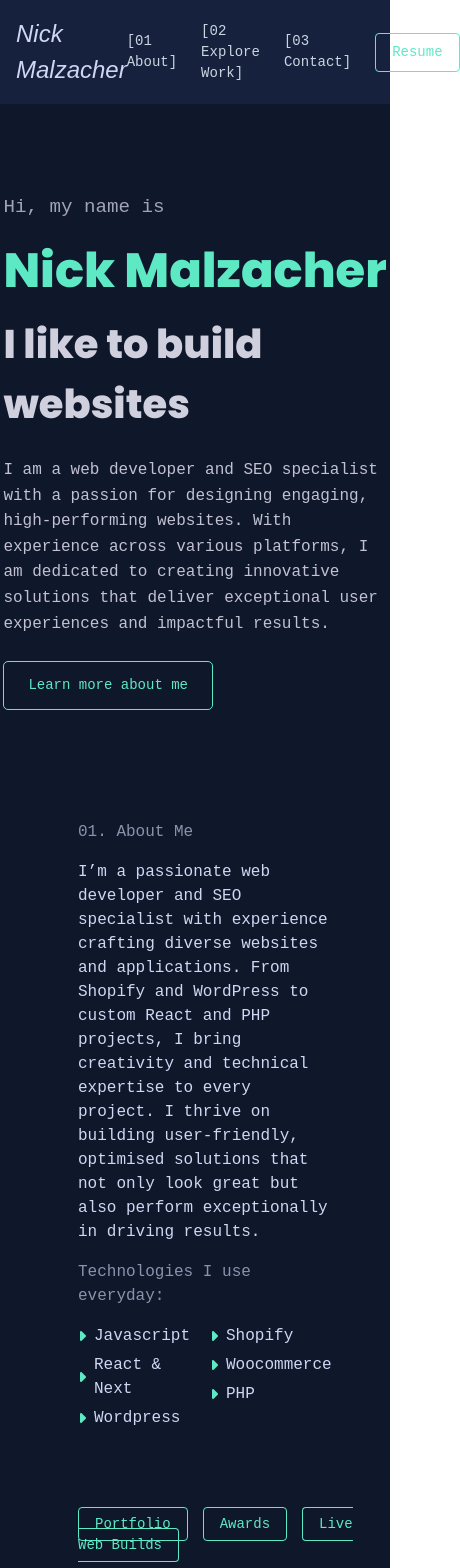
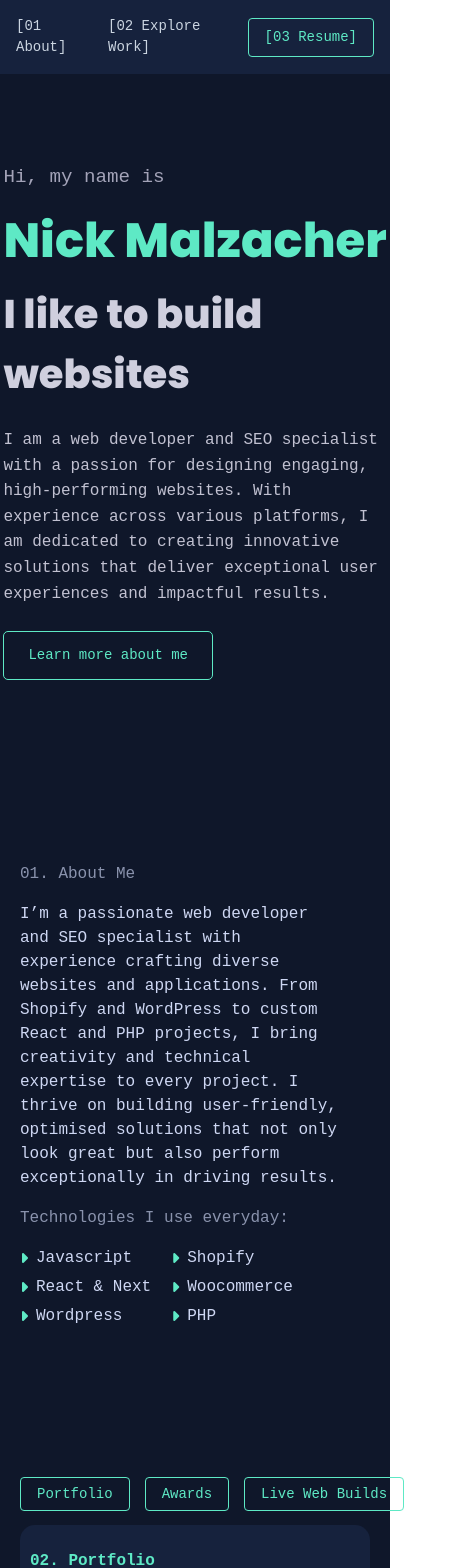
Before and after one commit to Malzacher/react-portfolio, a React (Vite) app: page / in a window 390 px wide. Shown: the top 1568 px of the page, 460 px wide, since content can reach past the window. Built offline with nearby package versions, Linux system fonts and the light colour scheme.

Commit message:
Final Updates

```diff
--- a/components/Experience/Portfolio.jsx
+++ b/components/Experience/Portfolio.jsx
@@ -5,7 +5,7 @@ export default function Portfolio() {
   return (
     <div>
       <h2>02. Portfolio</h2>
-      <Left title={"React Portfolio"} image={"/react-portfolio/React-Portfolio.png"} ghLink={"https://malzacher.github.io/react-portfolio/"} repoLink={"https://github.com/Malzacher/react-portfolio"}> I built this Tic Tac Toe game as a learning project using React. The app features a sleek and responsive design with player names, a dynamic game board, and a 'Game Over' screen that displays the winner. Users can easily reset the game and play again with the rematch button. This project helped me deepen my understanding of React's state management and component-based architecture. </Left>
+      <Left title={"React Portfolio"} image={"/react-portfolio/React-Portfolio.png"} ghLink={"https://malzacher.github.io/react-portfolio/"} repoLink={"https://github.com/Malzacher/react-portfolio"}> This is my personal portfolio, created using React as a learning project. The design is entirely my own, and it showcases my skills and experience. It serves as a platform to demonstrate my development abilities while also being a reflection of my creative approach to design. </Left>
       <Right title={"React Based Tic-Tac-Toe"} image={"/react-portfolio/Tic-Tac-Toe.png"} ghLink={"#"} repoLink={"https://github.com/Malzacher/Tic-Tac-Toe"}> I built this Tic Tac Toe game as a learning project using React. The app features a sleek and responsive design with player names, a dynamic game board, and a 'Game Over' screen that displays the winner. Users can easily reset the game and play again with the rematch button. This project helped me deepen my understanding of React's state management and component-based architecture. </Right>
       <Left title={"React Based Todo Application"} image={"/react-portfolio/Todo-Application.png"} ghLink={"#"} repoLink={"https://github.com/Malzacher/Tic-Tac-Toe"}> I created this To-Do app using React to practise state management and component-driven development. The app allows users to add, edit, and delete tasks, with real-time updates to the task list. It features a clean, user-friendly interface and leverages React’s state and props to handle task interactions efficiently. This project helped me enhance my skills in building dynamic and interactive applications.</Left>
       <Right title={"React Based Investment Calculator"} image={"/react-portfolio/Investment-Calculator.png"} ghLink={"#"} repoLink={"https://github.com/Malzacher/React-Investment-Calculator-Project"}> I developed this Investment Calculator using React to help users estimate the growth of their investments over time. The app allows users to input details such as initial investment, annual contributions, expected return rate, and investment duration. It dynamically calculates and displays the yearly breakdown of investment value, interest earned, and total invested capital in an easy-to-read table. This project enhanced my skills in managing user inputs, performing real-time calculations, and rendering data dynamically in React. </Right>
--- a/components/Navigation.jsx
+++ b/components/Navigation.jsx
@@ -31,9 +31,6 @@ export default function Navigation() {
         <a href="#buttons" className="navbar__link">
           [02 Explore Work]
         </a>
-        <a href="#contact" className="navbar__link">
-          [03 Contact]
-        </a>
 
         <a
           href="/resume.pdf"
@@ -41,7 +38,7 @@ export default function Navigation() {
           rel="noopener noreferrer"
           className="navbar__button"
         >
-          Resume
+          [03 Resume]
         </a>
       </div>
     </nav>
--- a/src/App.css
+++ b/src/App.css
@@ -124,7 +124,7 @@
 
 /* Common Section Styles */
 .wrapper {
-  max-width: 60%;
+  max-width: 1000px;
   margin: 0 auto;
 }
 
@@ -381,14 +381,16 @@ img:hover {
   font-weight: bold;
   white-space: nowrap;
   overflow: hidden;
-  width: 0; /* Initially width is 0 to hide text */
+  width: 0;
+  /* Initially width is 0 to hide text */
   animation: typing 2s steps(15) 1s forwards;
 }
 
 /* Typing effect */
 @keyframes typing {
   to {
-    width: 100%; /* Expand width to show full text */
+    width: 100%;
+    /* Expand width to show full text */
   }
 }
 
@@ -397,14 +399,59 @@ img:hover {
 }
 
 @media (max-width: 770px) {
-  #about, #overlay {
+
+  #about,
+  #overlay {
     flex-basis: 100%
   }
 
   #overlay {
     display: none;
   }
+
   .experience-container div {
     flex-basis: 100%;
   }
+
+  .experience-container.right {
+    flex-direction: row-reverse;
+  }
 }
+
+@media (max-width: 770px) {
+  .experience-container div {
+    flex-basis: 100%;
+  }
+
+  .experience-container.right {
+    flex-direction: column;
+  }
+
+  .experience-container.right>div:first-child {
+    order: 2;
+  }
+
+  .experience-container.right>div:last-child {
+    order: 1;
+  }
+
+  .wrapper {
+    padding: 0 20px;
+  }
+
+  .navbar__name {
+    display: none;
+  }
+}
+
+.navbar__button {
+  padding: 0.5rem 1rem;
+  border: 1px solid var(--link-colour);
+  border-radius: 0.25rem;
+  font-size: 14px;
+  color: var(--link-colour);
+  text-decoration: none;
+  transition: all 0.3s ease;
+  white-space: nowrap; /* Prevent text from wrapping */
+  max-width: 100%; /* Ensure it doesn’t overflow on smaller screens */
+}
```
